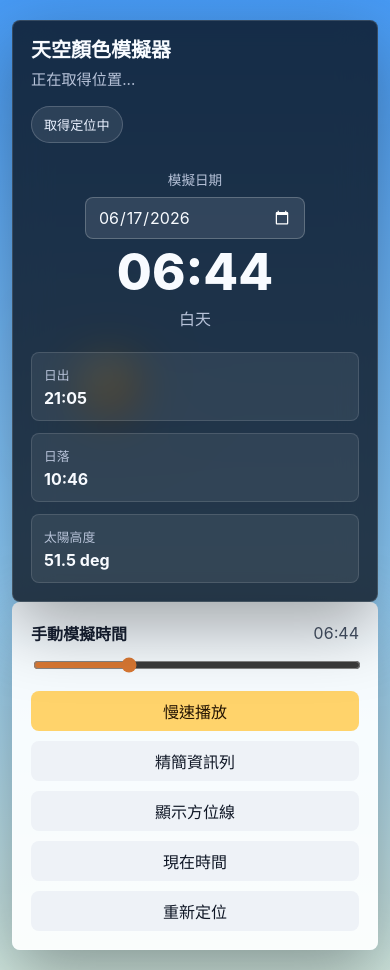
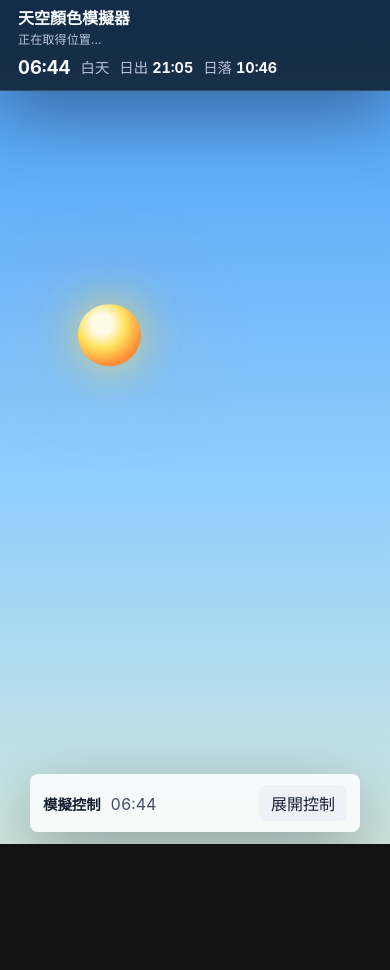
Before and after one commit to Ray941216/sky-color-simulator, a plain HTML site: page index.html in a window 390 px wide. After the commit the page ends 844 px from the top, so only its background shows below. Drawn offline with Linux system fonts and the light colour scheme.

Commit message:
新增控制面板功能，調整樣式與響應式設計

```diff
--- a/app.js
+++ b/app.js
@@ -7,7 +7,8 @@ const app = {
   playTimer: null,
   isLive: false,
   liveTimer: null,
-  showHorizon: false
+  showHorizon: false,
+  controlsCollapsed: false
 };
 
 const elements = {
@@ -17,6 +18,9 @@ const elements = {
   location: document.getElementById("location"),
   status: document.getElementById("status"),
   dateInput: document.getElementById("date-input"),
+  controlsPanel: document.getElementById("controls-panel"),
+  controlsBody: document.getElementById("controls-body"),
+  toggleControls: document.getElementById("toggle-controls"),
   timeSlider: document.getElementById("time-slider"),
   sliderOutput: document.getElementById("slider-output"),
   timeDisplay: document.getElementById("time-display"),
@@ -213,6 +217,24 @@ function updateAzimuthMarker(marker, labelElement, degrees) {
   labelElement.textContent = azimuthLabel(degrees);
 }
 
+function setControlsCollapsed(isCollapsed) {
+  app.controlsCollapsed = isCollapsed;
+  elements.controlsPanel.classList.toggle("is-collapsed", isCollapsed);
+  elements.controlsBody.hidden = isCollapsed;
+  elements.toggleControls.textContent = isCollapsed ? "展開控制" : "隱藏控制";
+  elements.toggleControls.setAttribute("aria-expanded", String(!isCollapsed));
+}
+
+function toggleControlPanel() {
+  setControlsCollapsed(!app.controlsCollapsed);
+}
+
+function initializeControlPanelDensity() {
+  const isSmallScreen = window.matchMedia("(max-width: 560px)").matches;
+  setControlsCollapsed(isSmallScreen);
+  setInfoCompact(isSmallScreen);
+}
+
 function updateLocationText() {
   const { lat, lon, label } = app.coords;
   const prefix = app.usingFallbackLocation ? `${label}: ` : "";
@@ -319,11 +341,15 @@ function toggleSlowPlayback() {
   app.playTimer = window.setInterval(advanceSimulationMinute, 360);
 }
 
+function setInfoCompact(isCompact) {
+  app.isCompact = isCompact;
+  elements.sky.classList.toggle("info-compact", isCompact);
+  elements.toggleInfo.textContent = isCompact ? "展開資訊" : "精簡資訊列";
+  elements.toggleInfo.setAttribute("aria-pressed", String(isCompact));
+}
+
 function toggleInfoDensity() {
-  app.isCompact = !app.isCompact;
-  elements.sky.classList.toggle("info-compact", app.isCompact);
-  elements.toggleInfo.textContent = app.isCompact ? "展開資訊" : "精簡資訊列";
-  elements.toggleInfo.setAttribute("aria-pressed", String(app.isCompact));
+  setInfoCompact(!app.isCompact);
 }
 
 function toggleHorizonOverlay() {
@@ -405,10 +431,12 @@ elements.dateInput.addEventListener("change", () => {
 elements.playSlow.addEventListener("click", toggleSlowPlayback);
 elements.toggleInfo.addEventListener("click", toggleInfoDensity);
 elements.toggleHorizon.addEventListener("click", toggleHorizonOverlay);
+elements.toggleControls.addEventListener("click", toggleControlPanel);
 elements.useNow.addEventListener("click", setNow);
 elements.retryLocation.addEventListener("click", requestLocation);
 
 elements.dateInput.value = dateInputValue(new Date());
+initializeControlPanelDensity();
 syncToRealTime();
 requestLocation();
 registerServiceWorker();
--- a/index.html
+++ b/index.html
@@ -9,7 +9,7 @@
     <link rel="manifest" href="./manifest.json">
     <link rel="icon" href="./icons/sky-icon.svg" type="image/svg+xml">
     <link rel="apple-touch-icon" href="./icons/sky-icon-192.png">
-    <link rel="stylesheet" href="./styles.css?v=9">
+    <link rel="stylesheet" href="./styles.css?v=11">
   </head>
   <body>
     <main id="sky-container" class="sky-night">
@@ -76,10 +76,17 @@
         </div>
       </section>
 
-      <section class="controls" aria-label="模擬控制">
+      <section id="controls-panel" class="controls" aria-label="模擬控制">
+        <div class="controls-header">
+          <div>
+            <span class="controls-title">模擬控制</span>
+            <output id="slider-output" for="time-slider">12:00</output>
+          </div>
+          <button id="toggle-controls" class="compact-button" type="button" aria-expanded="true" aria-controls="controls-body">隱藏控制</button>
+        </div>
+        <div id="controls-body" class="controls-body">
           <div class="slider-row">
             <label for="time-slider">手動模擬時間</label>
-          <output id="slider-output" for="time-slider">12:00</output>
           </div>
           <input type="range" id="time-slider" min="0" max="1439" value="720" step="1">
           <div class="button-row">
@@ -89,10 +96,11 @@
             <button id="use-now" type="button">現在時間</button>
             <button id="retry-location" type="button">重新定位</button>
           </div>
+        </div>
       </section>
     </main>
 
     <script src="./suncalc-lite.js"></script>
-    <script src="./app.js?v=9"></script>
+    <script src="./app.js?v=11"></script>
   </body>
 </html>
--- a/styles.css
+++ b/styles.css
@@ -71,7 +71,7 @@ input {
   position: absolute;
   left: max(18px, env(safe-area-inset-left));
   right: max(18px, env(safe-area-inset-right));
-  bottom: clamp(190px, 22vh, 260px);
+  bottom: calc(var(--controls-offset, 190px) + 120px);
   z-index: 3;
   height: 118px;
   pointer-events: none;
@@ -323,6 +323,29 @@ h1 {
   background: rgb(255 255 255 / 90%);
   color: #172033;
   box-shadow: var(--shadow);
+  transition: padding 240ms ease, width 240ms ease, background 240ms ease;
+}
+
+.controls-header {
+  display: flex;
+  align-items: center;
+  justify-content: space-between;
+  gap: 12px;
+}
+
+.controls-header > div {
+  display: flex;
+  align-items: baseline;
+  gap: 14px;
+  min-width: 0;
+}
+
+.controls-title {
+  font-weight: 760;
+}
+
+.controls-body {
+  margin-top: 12px;
 }
 
 .slider-row {
@@ -356,6 +379,13 @@ button {
   color: #101827;
   background: #eef2f7;
   cursor: pointer;
+}
+
+.compact-button {
+  flex: 0 0 auto;
+  min-height: 34px;
+  padding: 0 12px;
+  color: #172033;
 }
 
 button:first-child {
@@ -410,6 +440,20 @@ button[aria-pressed="true"] {
   display: none;
 }
 
+.controls.is-collapsed {
+  width: min(420px, calc(100% - 32px));
+  padding: 12px 14px;
+  background: rgb(255 255 255 / 82%);
+}
+
+.controls.is-collapsed .controls-header > div {
+  gap: 10px;
+}
+
+.controls.is-collapsed .controls-title {
+  font-size: 0.95rem;
+}
+
 button:focus-visible,
 input:focus-visible {
   outline: 3px solid rgb(255 211 107 / 60%);
@@ -423,6 +467,11 @@ input:focus-visible {
 
   #sky-container {
     min-height: 100dvh;
+    --controls-offset: 76px;
+  }
+
+  #sun {
+    --sun-size: clamp(54px, 16vw, 78px);
   }
 
   .info-panel,
@@ -434,6 +483,32 @@ input:focus-visible {
   .button-row {
     align-items: stretch;
     flex-direction: column;
+  }
+
+  .controls {
+    margin-bottom: max(12px, env(safe-area-inset-bottom));
+    padding: 14px;
+  }
+
+  .controls.is-collapsed {
+    width: min(330px, calc(100% - 24px));
+    padding: 10px 12px;
+  }
+
+  .controls-header > div {
+    gap: 10px;
+  }
+
+  .controls-title {
+    font-size: 0.95rem;
+  }
+
+  .controls.is-collapsed .controls-title {
+    font-size: 0.9rem;
+  }
+
+  .compact-button {
+    min-height: 36px;
   }
 
   .status-chip {
@@ -451,7 +526,7 @@ input:focus-visible {
   .horizon-overlay {
     left: 12px;
     right: 12px;
-    bottom: clamp(230px, 31vh, 310px);
+    bottom: calc(var(--controls-offset, 76px) + 118px);
   }
 
   .azimuth-marker {
--- a/sw.js
+++ b/sw.js
@@ -1,11 +1,11 @@
-const CACHE_NAME = "sky-color-v9";
+const CACHE_NAME = "sky-color-v11";
 const ASSETS = [
   "./",
   "./index.html",
   "./styles.css",
-  "./styles.css?v=9",
+  "./styles.css?v=11",
   "./app.js",
-  "./app.js?v=9",
+  "./app.js?v=11",
   "./suncalc-lite.js",
   "./manifest.json",
   "./icons/sky-icon-192.png",
```
Lines whose indentation alone changed are shown as unchanged.
